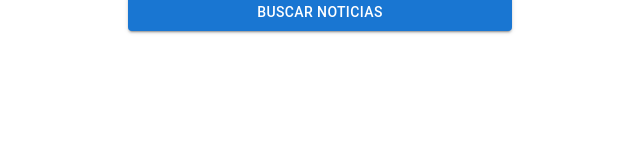
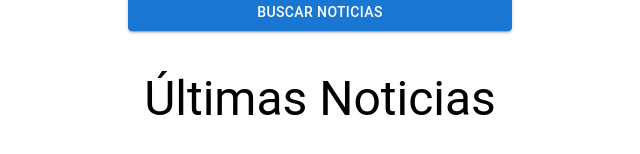
Before and after one commit to zassory/noticiasapi, a React app: page / in a window 1280 px wide. Shown: the part 214-368 px from the top of the page, without its empty margins (320-960 px from the left). Built offline with nearby package versions, Linux system fonts and the light colour scheme; no server answers; the HTML template or start-up script is replaced by a standard one.

Commit message:
Nuevos compontes, envio de props a noticias

```diff
--- a/src/App.jsx
+++ b/src/App.jsx
@@ -1,5 +1,6 @@
 import { Container , Grid , Typography } from '@mui/material';
 import { Formulario } from './components/Formulario';
+import { ListadoNoticias } from './components/ListadoNoticias';
 import { NoticiasProvider } from './context/NoticiasProvider';
 
 function App() {
@@ -24,7 +25,10 @@
 
           <Formulario />
         </Grid>
+
       </Grid>
+
+      <ListadoNoticias />
    </Container>
    </NoticiasProvider>
   )
--- /dev/null
+++ b/src/components/ListadoNoticias.jsx
@@ -0,0 +1,31 @@
+import Grid from "@mui/material/Grid";
+import Typography from "@mui/material/Typography";
+import { Noticia } from "./Noticia";
+import { useNoticias } from "../hooks/useNoticias";
+
+export const ListadoNoticias = () => {
+
+  const { noticias } = useNoticias();
+
+  console.log(noticias);
+
+  return (
+    <>
+        <Typography
+            textAlign={'center'}
+            marginY={5}
+            variant='h3'
+            component={'h2'}
+        >
+            Últimas Noticias
+        </Typography>
+        <Grid>
+
+            {noticias.map(noticia => (<Noticia
+                key={noticia.url}
+                noticia={noticia}
+            />))}
+        </Grid>
+    </>
+  )
+}
--- /dev/null
+++ b/src/components/Noticia.jsx
@@ -0,0 +1,10 @@
+
+
+export const Noticia = ({noticia}) => {
+
+  console.log(noticia);
+
+  return (
+    <div>Noticia</div>
+  )
+}
--- a/src/context/NoticiasProvider.jsx
+++ b/src/context/NoticiasProvider.jsx
@@ -25,7 +25,8 @@
         <NoticiasContext.Provider
             value={{
                 categoria,
-                handleChangeCategoria
+                handleChangeCategoria,
+                noticias
             }}
         >
             {children}
```
